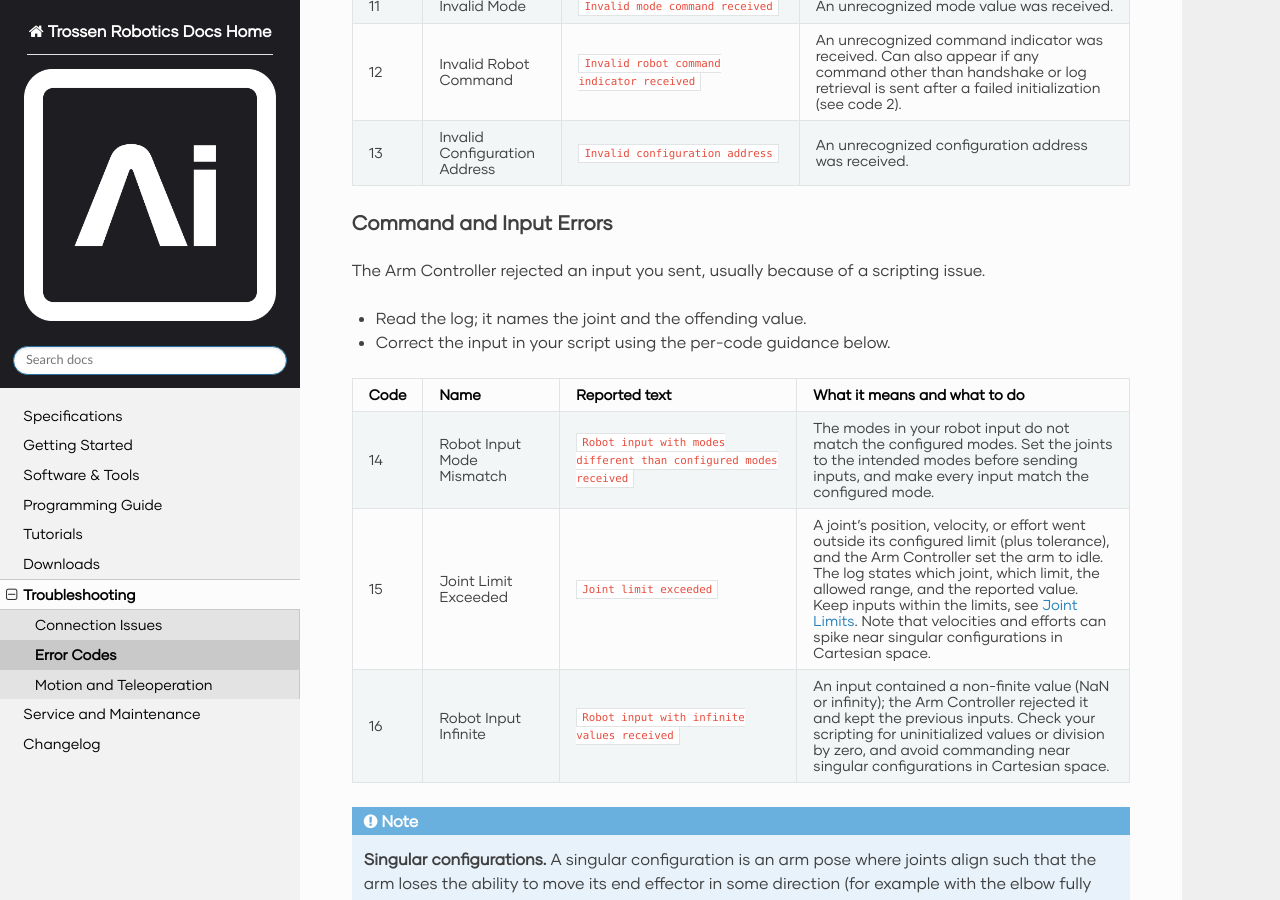
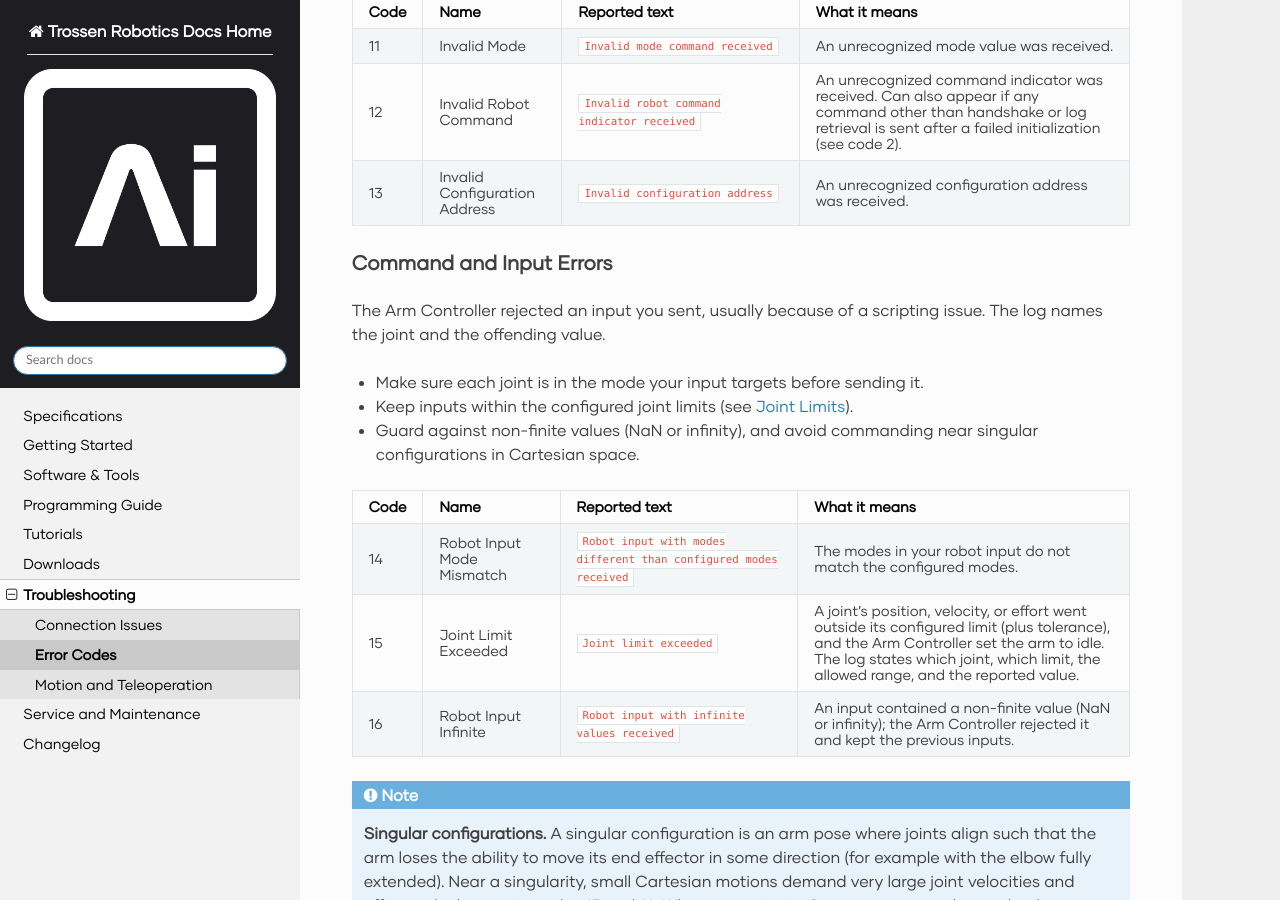
Before and after one commit to TrossenRobotics/trossen_arm, a Sphinx documentation site: the page built from docs/troubleshooting/errors.rst, in a window 1280 px wide and 900 px high, scrolled down 2962 px. Built offline with Sphinx 7.4.7 and the Read the Docs theme 3.1.0, drawn with Linux system fonts in a browser that asks for light colours; some web fonts are replaced; pages that are not in the unit, such as notebooks, are missing from menus; some of the changed text lies outside the part shown.

Commit message:
address feedback

```diff
--- a/docs/programming_guide/concepts.rst
+++ b/docs/programming_guide/concepts.rst
@@ -140,7 +140,7 @@ Cartesian quantities are 6-element vectors:
         -   end effector frame, measured in the base frame
     *   -   Velocity
         -   linear (m/s), then angular (rad/s)
-        -   end effector frame, with respect to the base frame
+        -   end effector frame, with respect to the base frame, measured in the base frame
     *   -   External effort
         -   force (N), then torque (Nm)
         -   applied to the end effector frame, measured in the base frame
--- a/docs/troubleshooting/errors.rst
+++ b/docs/troubleshooting/errors.rst
@@ -123,6 +123,11 @@ The log names the specific motor, and motors are 0-indexed (so ``motor 0`` is th
 Thermal Protection
 ------------------
 
+A motor overheated, and the Arm Controller set the arm to idle to protect it.
+
+-   Power off the Arm Controller and let the joint cool down.
+-   For sustained high-effort tasks, reduce the payload or duty cycle, or improve cooling.
+
 .. list-table::
     :header-rows: 1
     :widths: 5 18 32 45
@@ -130,11 +135,11 @@ Thermal Protection
     *   -   Code
         -   Name
         -   Reported text
-        -   What it means and what to do
+        -   What it means
     *   -   10
         -   Joint Overheated
         -   ``Joint overheated``
-        -   A motor's driver or rotor temperature exceeded its limit, and the Arm Controller set the arm to idle to protect it. Power off the Arm Controller and let the joint cool down. For sustained high-effort tasks, reduce the payload or duty cycle, or improve cooling.
+        -   A motor's driver or rotor temperature exceeded its limit.
 
 Driver and Firmware Protocol Errors
 -----------------------------------
@@ -170,9 +175,11 @@ Command and Input Errors
 ------------------------
 
 The Arm Controller rejected an input you sent, usually because of a scripting issue.
+The log names the joint and the offending value.
 
--   Read the log; it names the joint and the offending value.
--   Correct the input in your script using the per-code guidance below.
+-   Make sure each joint is in the mode your input targets before sending it.
+-   Keep inputs within the configured joint limits (see :ref:`getting_started/configuration:joint limits`).
+-   Guard against non-finite values (NaN or infinity), and avoid commanding near singular configurations in Cartesian space.
 
 .. list-table::
     :header-rows: 1
@@ -181,19 +188,19 @@ The Arm Controller rejected an input you sent, usually because of a scripting is
     *   -   Code
         -   Name
         -   Reported text
-        -   What it means and what to do
+        -   What it means
     *   -   14
         -   Robot Input Mode Mismatch
         -   ``Robot input with modes different than configured modes received``
-        -   The modes in your robot input do not match the configured modes. Set the joints to the intended modes before sending inputs, and make every input match the configured mode.
+        -   The modes in your robot input do not match the configured modes.
     *   -   15
         -   Joint Limit Exceeded
         -   ``Joint limit exceeded``
-        -   A joint's position, velocity, or effort went outside its configured limit (plus tolerance), and the Arm Controller set the arm to idle. The log states which joint, which limit, the allowed range, and the reported value. Keep inputs within the limits, see :ref:`getting_started/configuration:joint limits`. Note that velocities and efforts can spike near singular configurations in Cartesian space.
+        -   A joint's position, velocity, or effort went outside its configured limit (plus tolerance), and the Arm Controller set the arm to idle. The log states which joint, which limit, the allowed range, and the reported value.
     *   -   16
         -   Robot Input Infinite
         -   ``Robot input with infinite values received``
-        -   An input contained a non-finite value (NaN or infinity); the Arm Controller rejected it and kept the previous inputs. Check your scripting for uninitialized values or division by zero, and avoid commanding near singular configurations in Cartesian space.
+        -   An input contained a non-finite value (NaN or infinity); the Arm Controller rejected it and kept the previous inputs.
 
 .. note::
 
```
